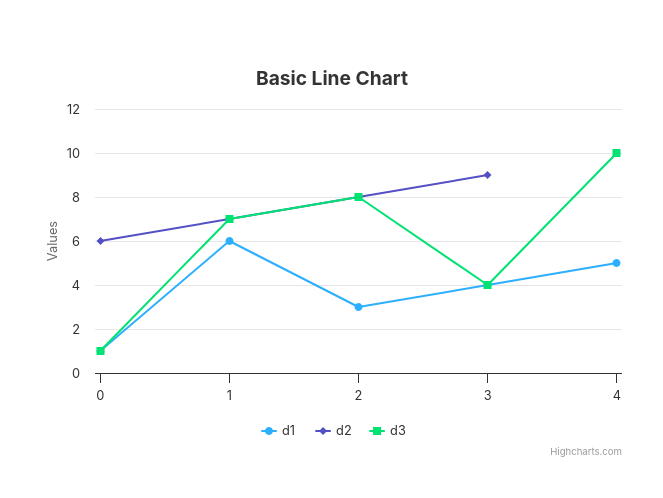
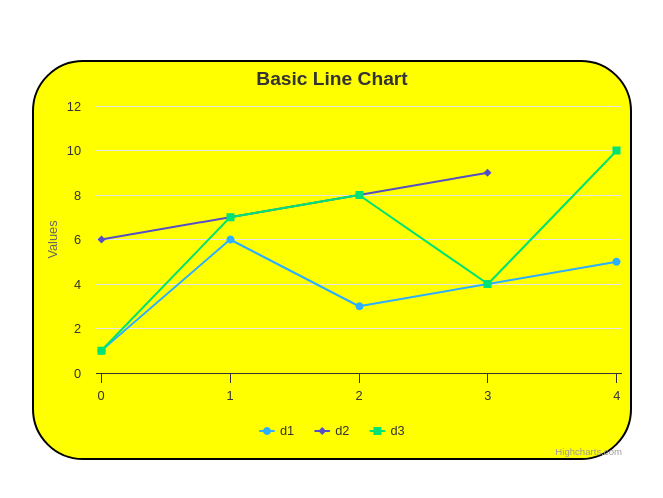
Before and after one commit to Mugundhan-Suresh/high-charts-learn-react, a React (Vite) app: page / in a window 1280 px wide. Shown: the part 140-638 px from the top of the page, without its empty margins (308-971 px from the left). Built offline with nearby package versions, Linux system fonts and the light colour scheme.

Commit message:
Chart background and style

```diff
--- a/src/components/Charts.jsx
+++ b/src/components/Charts.jsx
@@ -6,6 +6,13 @@ const Charts = () => {
   const options = {
     chart: {
       type: "line",
+      backgroundColor: "yellow",
+      borderRadius: 50,
+      borderWidth: 2,
+      borderColor: "black",
+      style: {
+        fontFamily: "Arial, sans-serif",
+      },
     },
     title: {
       text: "Basic Line Chart",
```
